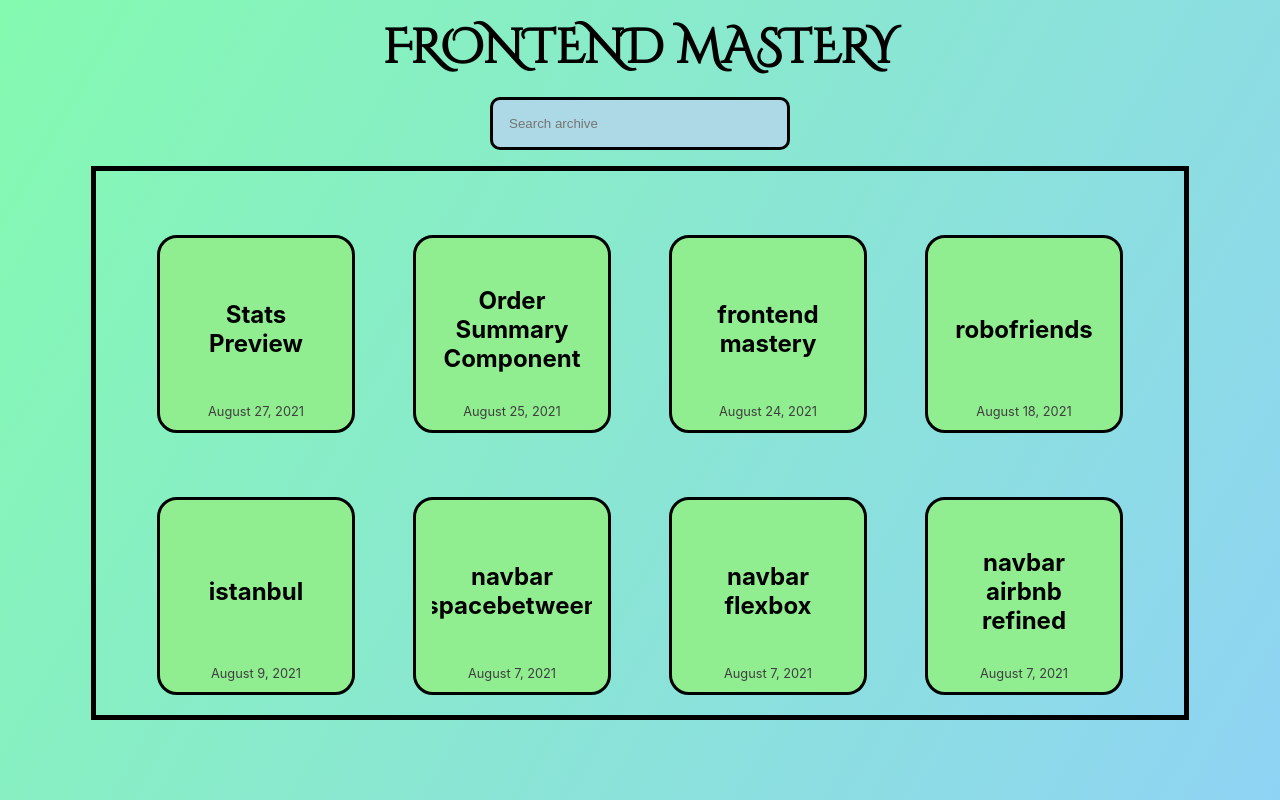
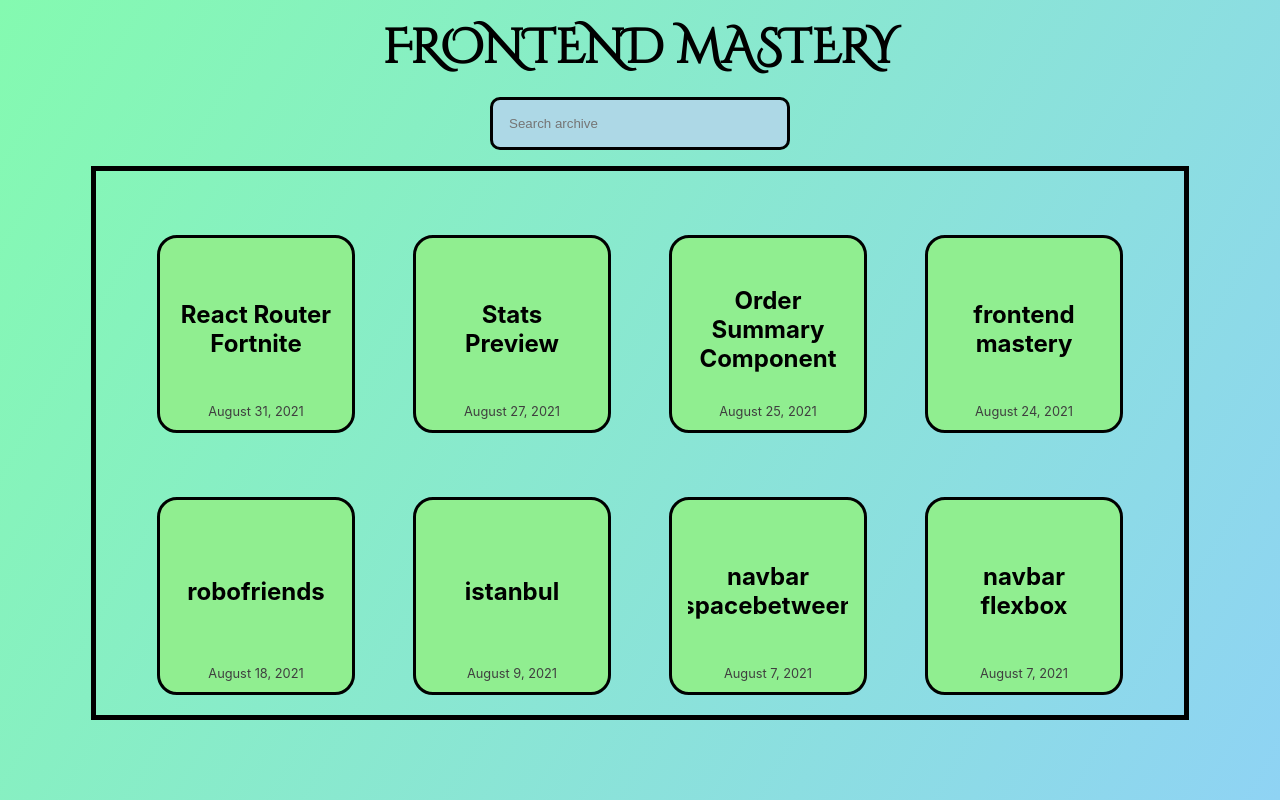
Before and after one commit to rodelcdavid/frontend-mastery, a React (Create React App) app: page / in a window 1280 px wide. Built offline with nearby package versions, Linux system fonts and the light colour scheme.

Commit message:
added react-router-fortnite to archive

```diff
--- a/src/archiveList.js
+++ b/src/archiveList.js
@@ -88,6 +88,13 @@
     title: 'Stats Preview',
     date: 'August 27, 2021',
     link: 'https://rodelcdavid.github.io/archive-ui-practice/files/stats-preview-card-component'
+},
+
+{
+    id: 14,
+    title: 'React Router Fortnite',
+    date: 'August 31, 2021',
+    link: 'https://rodelcdavid.github.io/react-router-fortnite/'
 }
 
 ];
```
